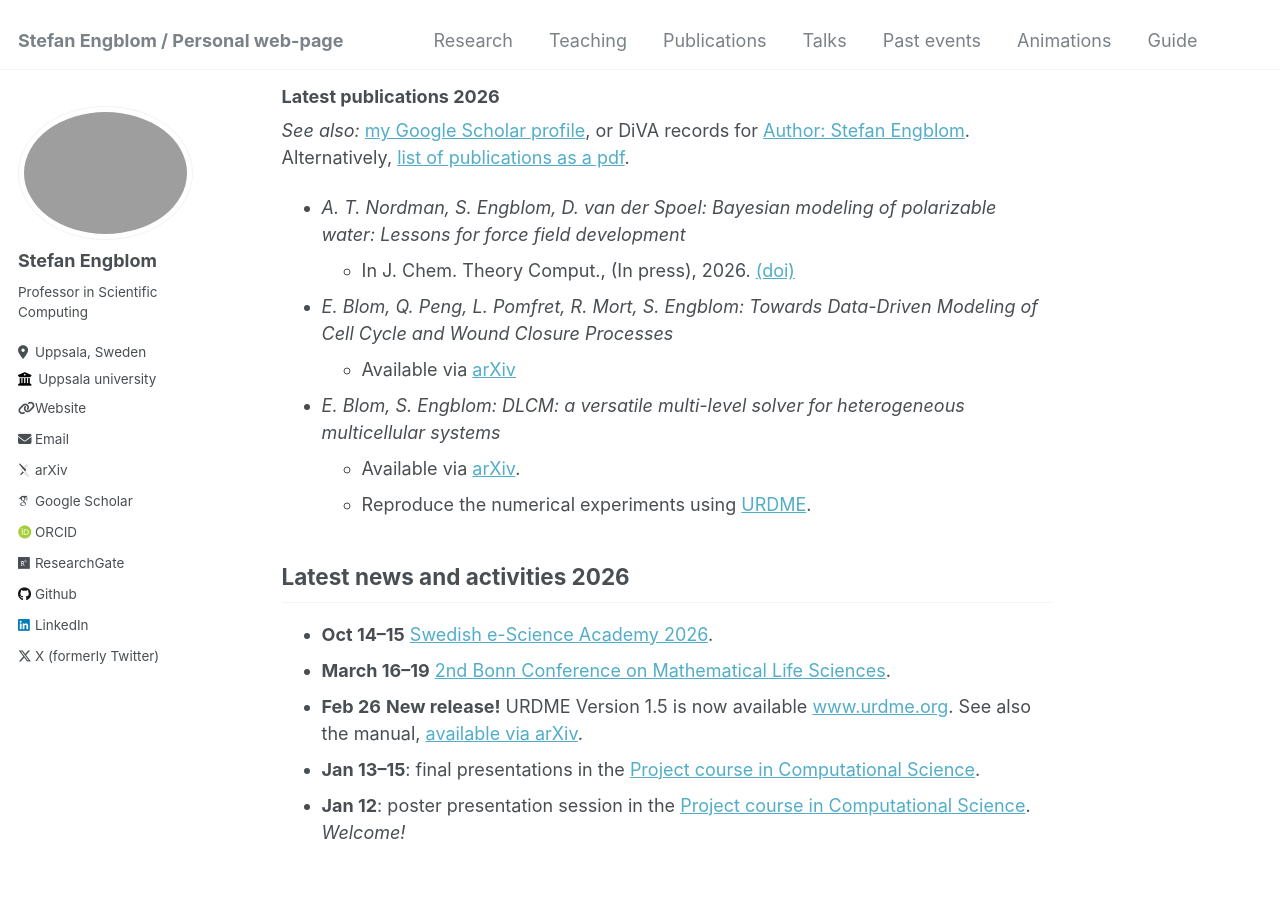
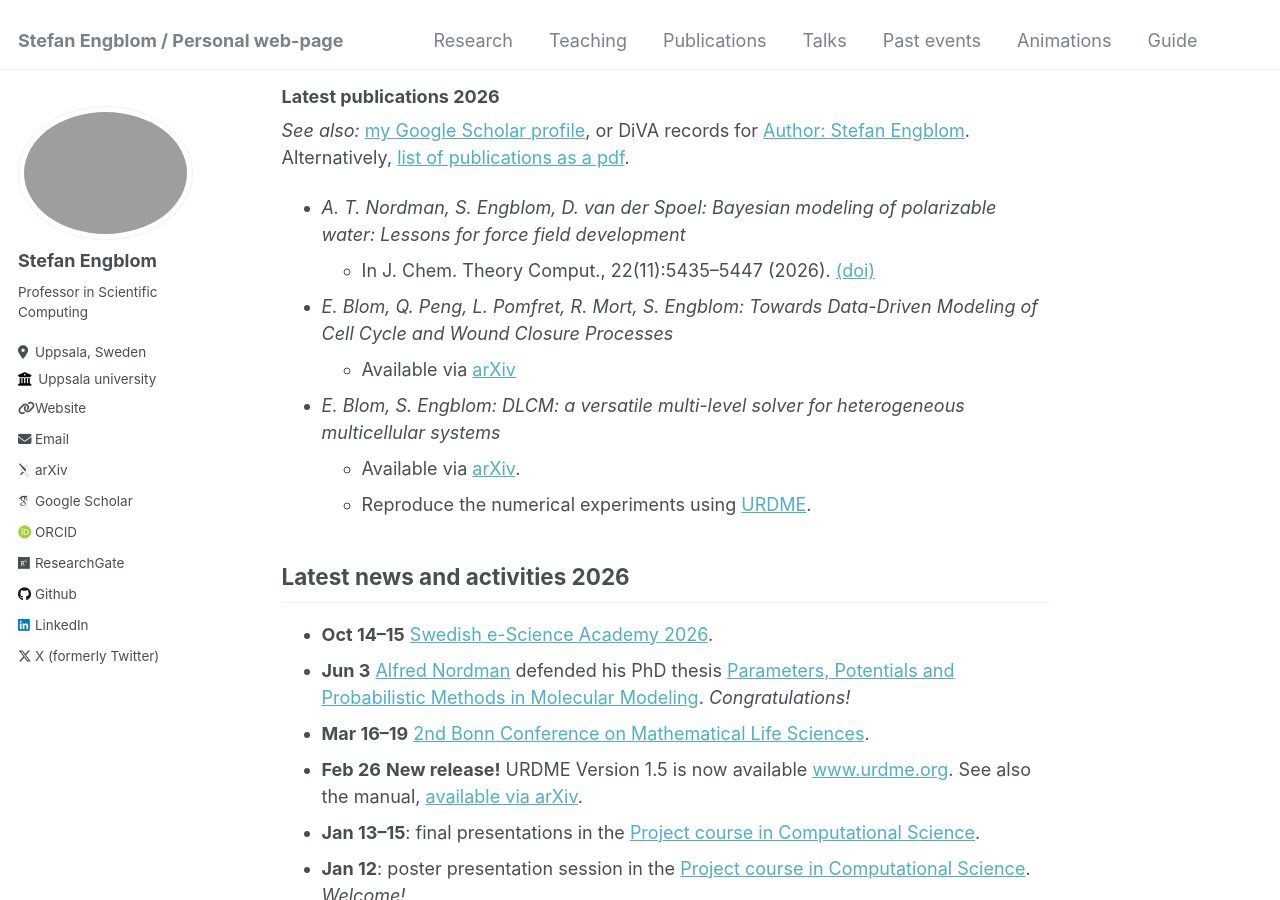
Before and after one commit to stefanengblom/stefanengblom.github.io, a Jekyll site: the page built from _pages/about.md, in a window 1280 px wide and 900 px high, scrolled down 1259 px. Built offline with Jekyll 4.4.1, drawn with Linux system fonts in a browser that asks for light colours; some web fonts are replaced.

Commit message:
AN defended

```diff
--- a/_pages/about.md
+++ b/_pages/about.md
@@ -63,7 +63,7 @@ pdf](../files/publ_Engblom.pdf).
 
 * _A. T. Nordman, S. Engblom, D. van der Spoel: Bayesian
 modeling of polarizable water: Lessons for force field development_
-  * In  J. Chem. Theory Comput., (In press), 2026. [(doi)](https://doi.org/10.1021/acs.jctc.6c00260)
+  * In  J. Chem. Theory Comput., 22(11):5435--5447 (2026). [(doi)](https://doi.org/10.1021/acs.jctc.6c00260)
 
 * _E. Blom, Q. Peng, L. Pomfret, R. Mort, S. Engblom: Towards Data-Driven Modeling of Cell Cycle and Wound Closure Processes_
   * Available via [arXiv](https://arxiv.org/abs/2603.00834)
@@ -75,7 +75,8 @@ modeling of polarizable water: Lessons for force field development_
 ## Latest news and activities 2026
 
 * **Oct 14--15** [Swedish e-Science Academy 2026](https://www.essenceofescience.se/w/es/en/calendar/archive/2026-10-14-swedish-e-science-academy-2026).
-* **March 16--19** [2nd Bonn Conference on Mathematical Life Sciences](https://www.bcml.uni-bonn.de/events/2nd-bonn-conference-on-mathematical-life-sciences/).
+* **Jun 3** [Alfred Nordman](https://www.uu.se/kontakt-och-organisation/personal?query=N19-1437) defended his PhD thesis [Parameters, Potentials and Probabilistic Methods in Molecular Modeling](https://urn.kb.se/resolve?urn=urn:nbn:se:uu:diva-584150). _Congratulations!_
+* **Mar 16--19** [2nd Bonn Conference on Mathematical Life Sciences](https://www.bcml.uni-bonn.de/events/2nd-bonn-conference-on-mathematical-life-sciences/).
 * **Feb 26** **New release!** URDME Version 1.5 is now available [www.urdme.org](http://www.urdme.org). See also the manual, [available via arXiv](https://arxiv.org/abs/0902.2912).
 * **Jan 13--15**: final presentations in the [Project course in Computational Science](https://uppsala.instructure.com/courses/116268/pages/schedule-overview?module_item_id=1476394).
 * **Jan 12**: poster presentation session in the [Project course in Computational Science](https://uppsala.instructure.com/courses/116268/pages/schedule-overview?module_item_id=1476394). _Welcome!_
```
Also changed, not shown: _pages/cv.md (+2 -1 lines).
